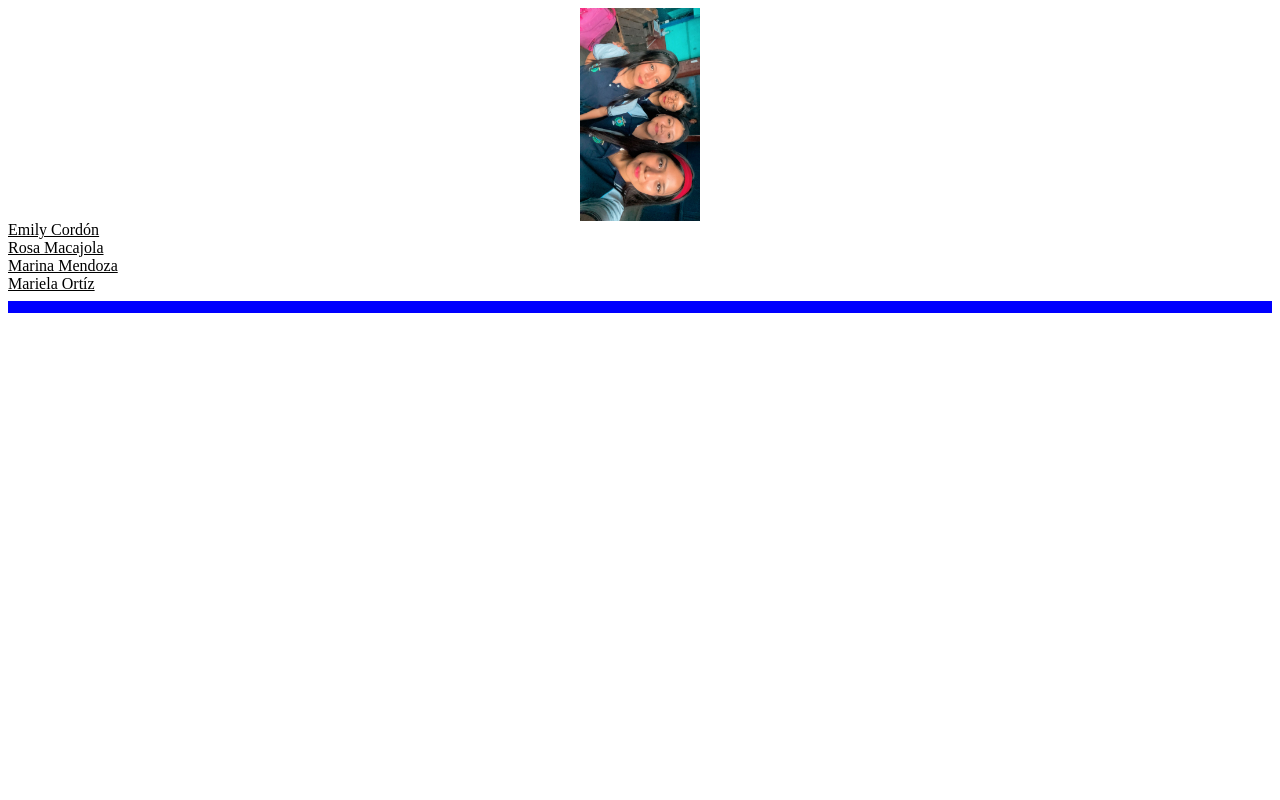
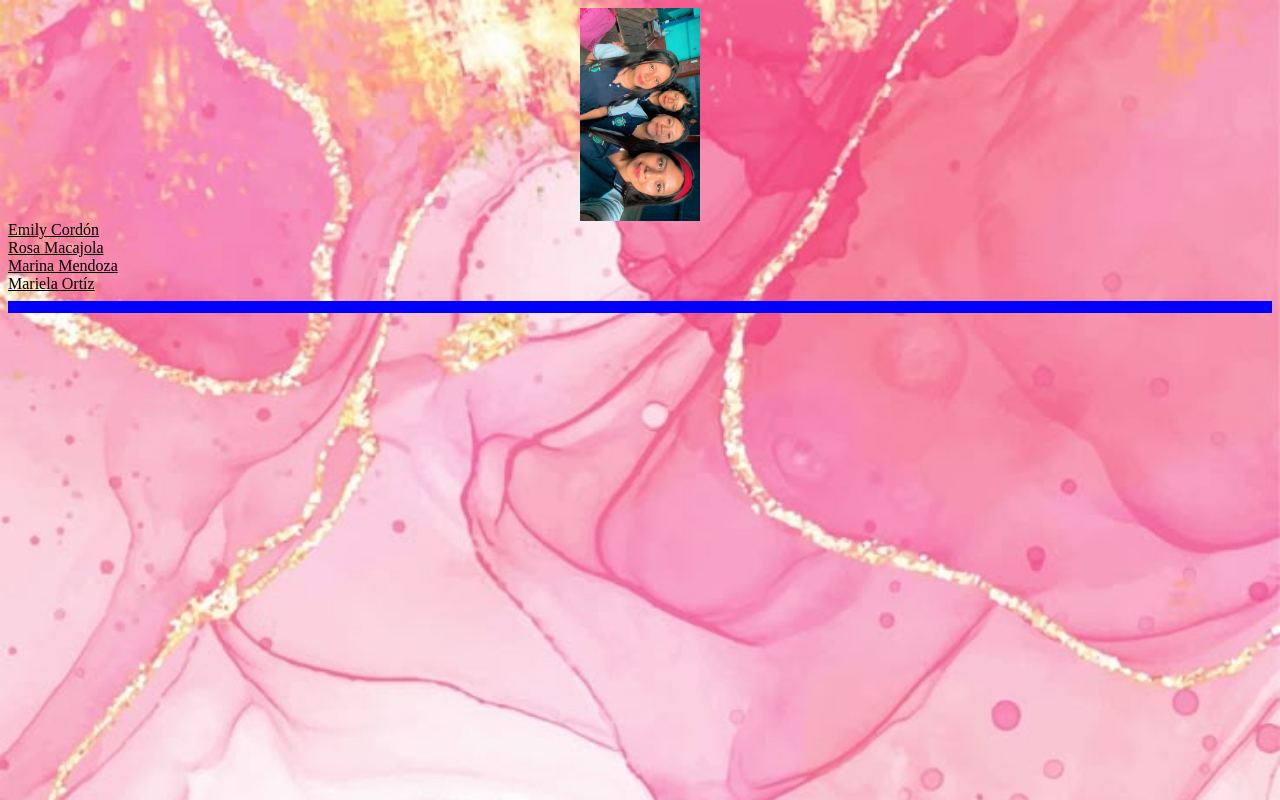
Before and after one commit to Emily898/THEGIRLS, a plain HTML site: page index.html in a window 1280 px wide. Drawn offline with Linux system fonts and the light colour scheme.

Commit message:
Update index.html

```diff
--- a/index.html
+++ b/index.html
@@ -4,6 +4,14 @@
 Hoja de vida
 </title>
 </head>
+  <style>
+body {
+background-image: url("Fondo.jpg");
+  background-repeat: no-repeat;
+  background-size: cover;
+</head>
+</style>
+<body>
 <body alink="blue" vlink="red" link="black">
   <center>
 <a title="foto" href="Grupo.jpg"><img src="Grupo.jpg"
```
